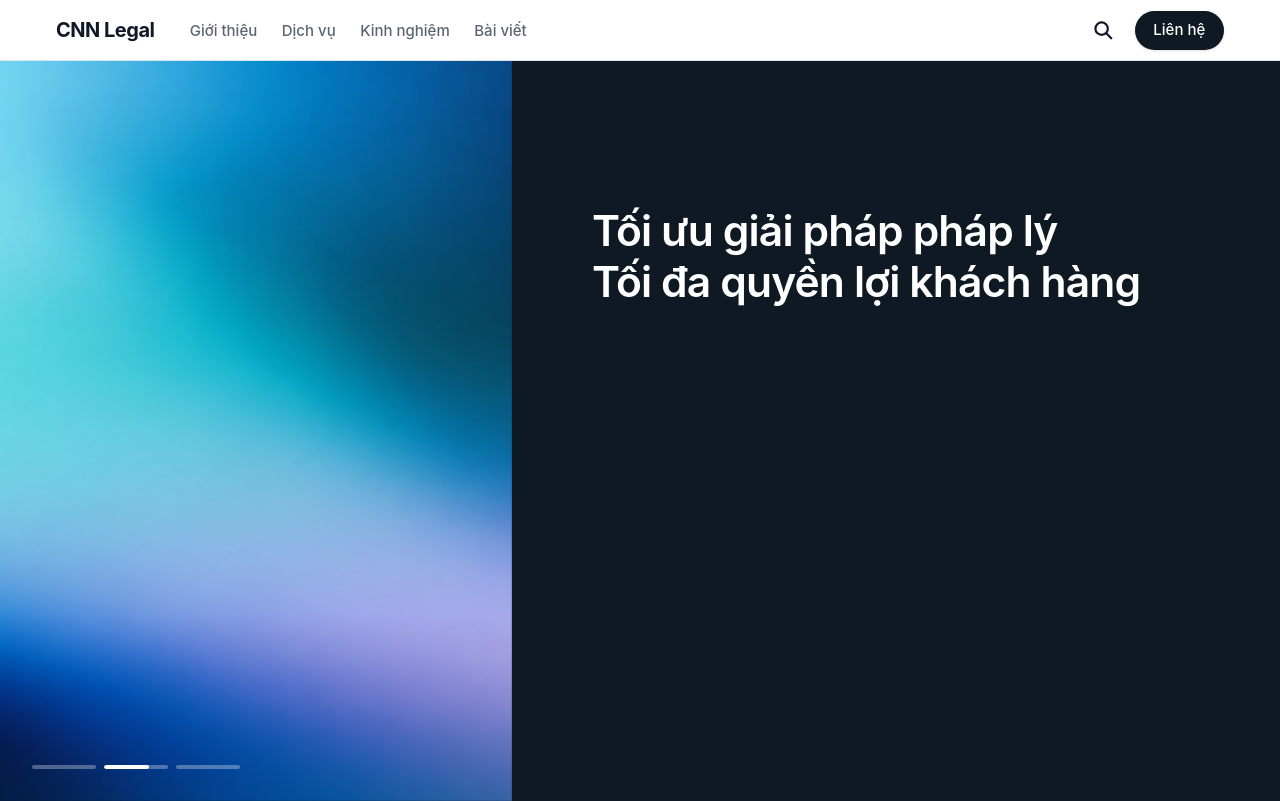
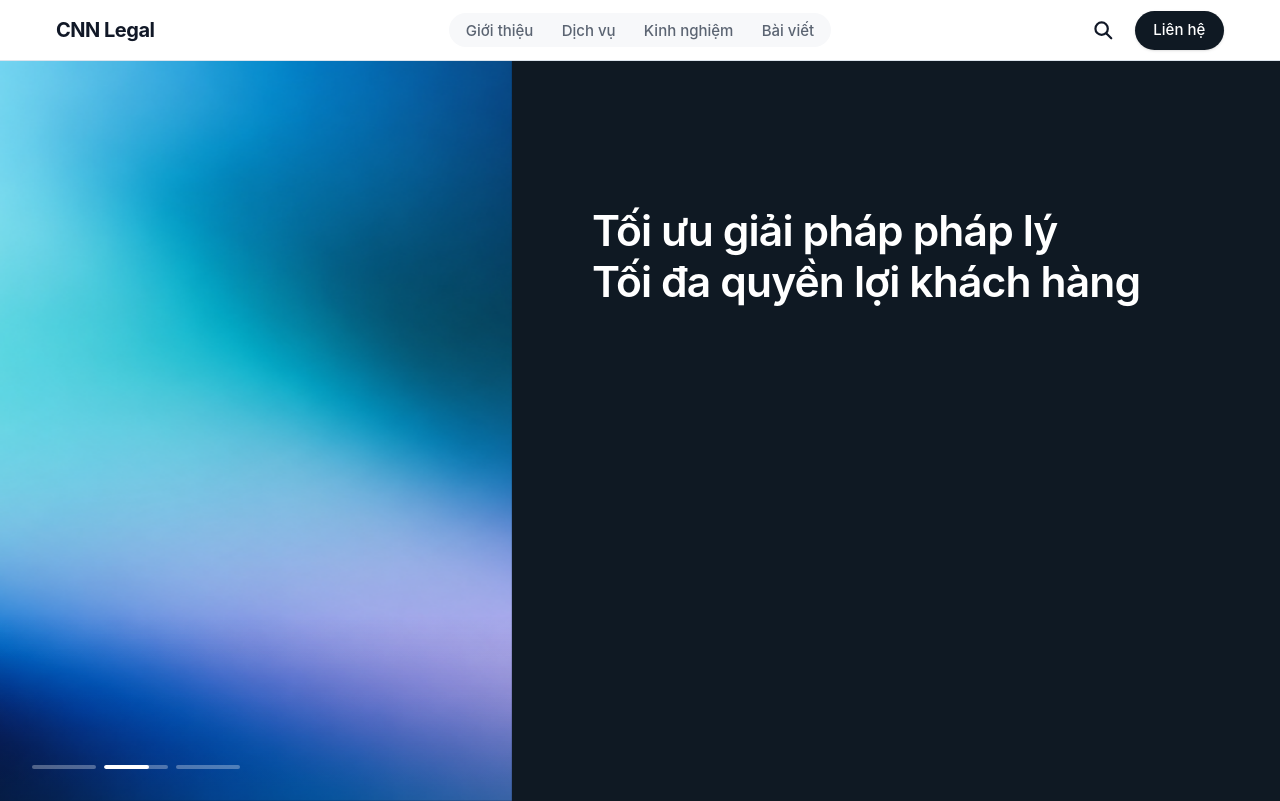
Before and after one commit to danggiaminh/Trang-Web-CNN-Legal, an Astro site: page / in a window 1280 px wide. Built offline with nearby package versions, Linux system fonts and the light colour scheme; Astro itself is replaced by a stand-in of ours; a web font is replaced by a local one.

Commit message:
style(header): đưa menu chính vào khung pill căn giữa
Trước đây nav dùng flex-1 nên chỉ nằm sát ngay sau logo chứ không thật sự ở
giữa header. Nay bố cục chuyển sang lưới ba cột 1fr auto 1fr, logo cột 1, nav
cột 2, nhóm tìm kiếm và nút Liên hệ cột 3. Mỗi phần tử được gán col-start rõ
ràng vì ở dưới 1024px nav bị display:none, không gán thì nhóm bên phải sẽ tụt
vào ô giữa và lệch bố cục trên di động.

Các mục điều hướng nay nằm trong một khung bo tròn nền #f7f8fa, mục đang mở có
nền trắng, chữ #1c4e8c đậm kèm đổ bóng nhẹ, các mục còn lại giữ chữ xám và đổi
sang đậm khi rê chuột. Chọn tông sáng thay vì nền đen như ảnh mẫu App Store vì
nút Liên hệ vốn đã là mảng đen, thêm một mảng đen nữa cùng hàng sẽ nặng và hai
khối tranh nhau sự chú ý. Icon tìm kiếm giữ nguyên bên phải cạnh nút Liên hệ
chứ không đưa vào trong khung.

Quy tắc scale theo em ở breakpoint 1280px trước đây nhắm vào nav và .ml-auto,
nay đổi sang [data-primary-nav] và .col-start-3 cho khớp cấu trúc mới, đồng
thời tránh đụng luôn cả nav trong ngăn kéo di động. Thêm aria-current="page"
cho mục đang mở.

Đã kiểm ở 1440, 1280, 1024 và 390px: khung pill căn giữa đúng, di động không
lệch, astro check 0 lỗi, 20/20 trang vẫn khớp hash CSP sau khi khối style đổi.

```diff
--- a/src/components/Header.astro
+++ b/src/components/Header.astro
@@ -14,32 +14,36 @@ const isActive = (item: NavigationItem) =>
 <header
   class="sticky top-0 z-50 border-b border-border-soft bg-surface-white"
 >
-  <div class="section-shell flex h-[3.75rem] items-center gap-6">
+  <div class="section-shell grid h-[3.75rem] grid-cols-[1fr_auto_1fr] items-center gap-6">
 
-    <a href="/" class="shrink-0" aria-label="CNN Legal trang chủ">
+    <a href="/" class="col-start-1 shrink-0 justify-self-start" aria-label="CNN Legal trang chủ">
       <span class="font-sans text-[1.25rem] font-bold tracking-tight text-text-dark">
         CNN Legal
       </span>
     </a>
 
     <nav
-      class="hidden flex-1 items-center gap-0.5 lg:flex"
+      class="col-start-2 hidden items-center gap-0.5 rounded-full bg-surface-subtle p-1 lg:flex"
       aria-label="Điều hướng chính"
+      data-primary-nav
     >
       {navigationItems.map((item) => (
         <a
           class:list={[
-            "rounded-md px-3 py-2 text-[0.9375rem] font-medium leading-none transition-all",
-            isActive(item) ? "text-text-dark" : "text-text-muted hover:text-text-dark",
+            "rounded-full px-3.5 py-1.5 text-[0.9375rem] leading-none transition-all",
+            isActive(item)
+              ? "bg-surface-white font-semibold text-deep-blue-navy shadow-sm"
+              : "font-medium text-text-muted hover:text-text-dark",
           ]}
           href={item.href}
+          aria-current={isActive(item) ? "page" : undefined}
         >
           {item.label}
         </a>
       ))}
     </nav>
 
-    <div class="ml-auto flex shrink-0 items-center gap-3">
+    <div class="col-start-3 flex shrink-0 items-center justify-self-end gap-3">
       <Search />
       <a
         href="/lien-he/"
@@ -156,16 +160,17 @@ const isActive = (item: NavigationItem) =>
       font-size: 1.25em;
     }
 
-    header :global(nav) {
+    header :global([data-primary-nav]) {
       gap: 0.125em;
+      padding: 0.25em;
     }
 
-    header :global(nav a) {
+    header :global([data-primary-nav] a) {
       font-size: 0.9375em;
-      padding: 0.5em 0.75em;
+      padding: 0.375em 0.875em;
     }
 
-    header :global(.ml-auto) {
+    header :global(.col-start-3) {
       gap: 0.75em;
     }
 
```
